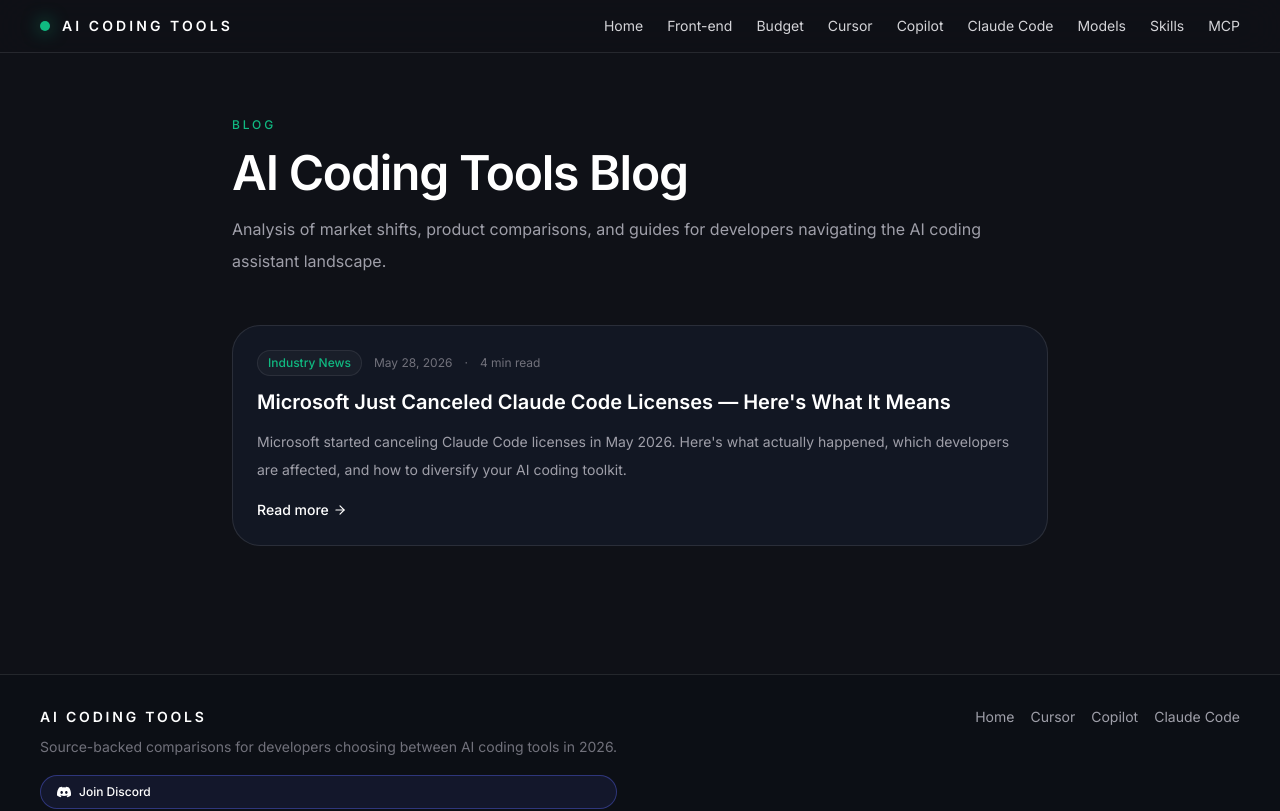
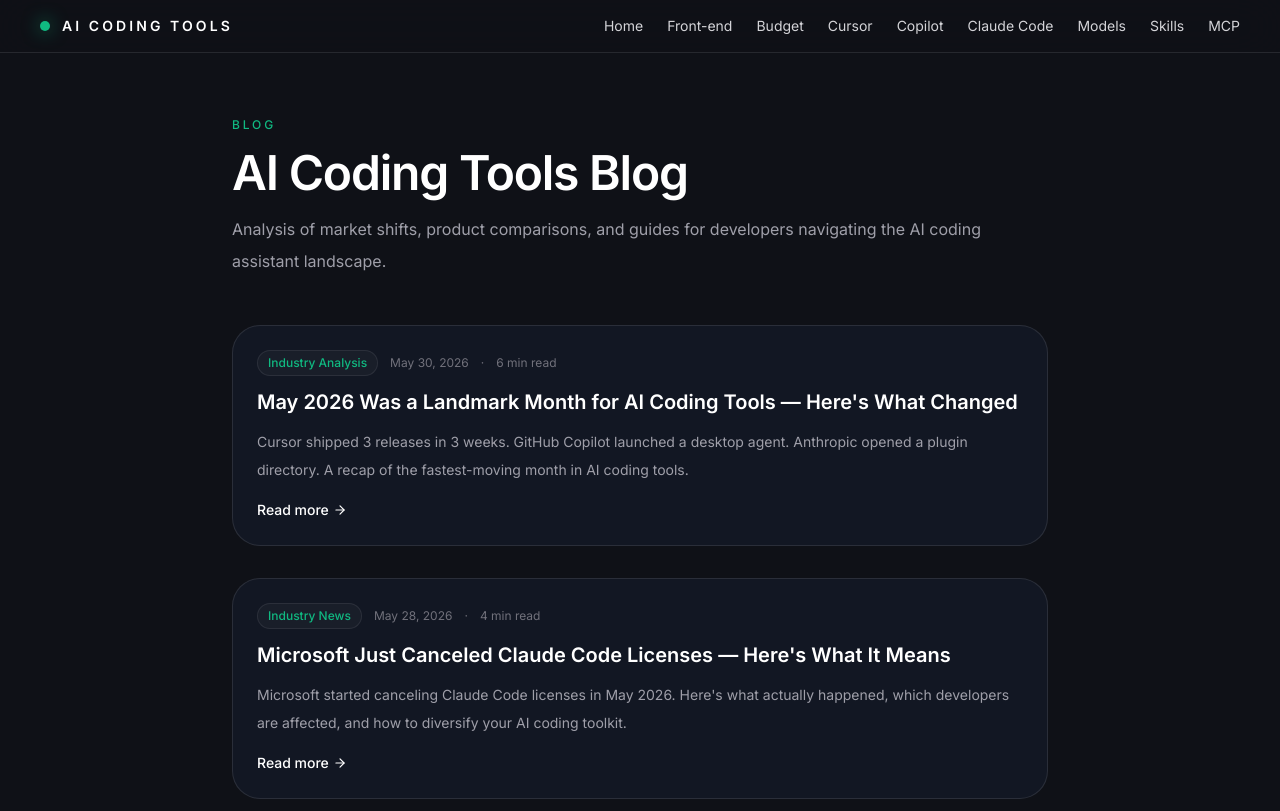
Before and after one commit to wubo1980/ai-coding-tools, a Next.js app: page /blog in a window 1280 px wide. Shown: the top 811 px of the page. Built offline with nearby package versions, Linux system fonts and the light colour scheme.

Commit message:
Add blog post: Cursor 3.5/3.6, Copilot Desktop Agent, May 2026 analysis

```diff
--- a/src/content/blog/index.ts
+++ b/src/content/blog/index.ts
@@ -74,7 +74,105 @@
   },
 };
 
-export const blogPosts: BlogPost[] = [claudeCodeCanceledPost];
+
+const cursor35Post: BlogPost = {
+  slug: "cursor-35-copilot-desktop-agent-may-2026",
+  title: "May 2026 Was a Landmark Month for AI Coding Tools — Here's What Changed",
+  description:
+    "Cursor shipped 3 releases in 3 weeks. GitHub Copilot launched a desktop agent. Anthropic opened a plugin directory. A recap of the fastest-moving month in AI coding tools.",
+  publishedAt: "May 30, 2026",
+  category: "Industry Analysis",
+  readTimeMinutes: 6,
+  content: `
+If the last three weeks of AI coding tool releases felt overwhelming, you weren't imagining it. May 2026 might be the most packed month the category has seen since the Copilot launch in 2021.
+
+Three events — Cursor's accelerate-three-releases cadence, GitHub Copilot's surprise desktop app, and Anthropic's official plugin directory — reshaped the landscape. Here's what happened and what it means for how you'll write code.
+
+---
+
+## Cursor: Three Releases in Three Weeks
+
+Cursor shipped versions 3.3, 3.5, and 3.6 back-to-back between May 7 and May 29. The velocity alone is notable, but the feature set is what changes the game.
+
+### Cursor 3.3 (May 7) — Parallel Agents and PR Review
+
+**Parallel agents (Build in Parallel):** Cursor's agent mode can now spawn async subagents that work on independent steps of a plan simultaneously. If a task has five independent sub-tasks — refactor Module A, update tests, bump the API client, regenerate docs, run lint fixes — Cursor orchestrates them in parallel instead of sequentially. The difference is hours of wall-clock time shaved off a complex session.
+
+**PR Review:** A new in-editor review surface where PRs can go from creation to merge without ever leaving Cursor. Combined with **Split PRs**, Cursor can land a large change as multiple focused pull requests rather than one monolith, making AI-generated changes easier for human reviewers to digest.
+
+### Cursor 3.5 (May 20) — Multi-Repo and No-Repo Automations
+
+Cursor Automations — always-on coding agents that run on a schedule or on events — got two major expansions:
+
+- **Multi-repo Automations:** An automation can now attach multiple repositories and reason across all of them. This is game-changing for microservice architectures where a single task (upgrade a shared library, deploy version consistency) touches five repos.
+- **No-Repo Automations:** Automations can now exist without any repository at all. Five pre-built templates ship out of the box: Slack digest, product analytics, FAQ responder, finance reports, and customer health monitoring.
+
+The automations now live in the Agents Window alongside standard agents, so you manage everything in one workspace.
+
+### Cursor 3.6 (May 29) — Auto-Review Run Mode
+
+The newest release, barely 24 hours old, introduces **Auto-review** — a run mode that dramatically reduces approval friction. Allowlisted shell, MCP, and Fetch tool calls run automatically. Sandboxable calls run in isolation. Everything else goes to a classifier subagent that decides whether to allow, retry differently, or ask for human approval.
+
+The result: Cursor can work for much longer stretches without pinging you, while still keeping unsafe operations gated.
+
+---
+
+## GitHub Copilot Desktop App (May 14) — A New Kind of Competition
+
+On May 14, GitHub quietly released the **GitHub Copilot app** in technical preview. This wasn't another IDE extension — it's a **standalone desktop agent workspace** that directly competes with Claude Code, Cursor's cloud agents, and OpenAI's Codex.
+
+Key features of the Copilot desktop app:
+
+- **GitHub-native context:** Sessions start from issues, PRs, prompts, or previous sessions. The session inbox surfaces what needs attention across connected repositories.
+- **Isolated sessions:** Each session gets its own branch, files, conversation, and task state. Work stays separated even when you have multiple things in motion.
+- **Steer, validate, ship:** Review the plan and diff, run commands, open previews, and land changes through pull request review — all without leaving the app.
+- **Workflows and skills:** Automate repeatable work like triage, dependency updates, release notes, and cleanup.
+
+For developers already living inside GitHub's ecosystem, this is a serious value proposition. The extension-based Copilot is still there, but the desktop app changes the conversation from "which plugin do I install" to "which agent workspace do I pick."
+
+---
+
+## Anthropic's Official Claude Code Plugins Directory
+
+Meanwhile, Anthropic launched an official plugin directory for Claude Code and Claude Cowork at [claude.com/plugins](https://claude.com/plugins/), backed by a GitHub repository at [anthropics/claude-plugins-official](https://github.com/anthropics/claude-plugins-official/) (28k+ stars already). The directory curates high-quality plugins — a move that echoes VS Code's extension marketplace strategy but applied to agent workflows.
+
+For Claude Code users, this means less time hunting for community plugins and more confidence that what you install is vetted. The plugin ecosystem is still early, but the structural play is smart: building a moat around the agent's capabilities rather than just the model.
+
+---
+
+## The May 2026 Landscape, Summarized
+
+### The competitive map now looks like this:
+
+| Category | Front-runners |
+|---|---|
+| **AI-native IDE** | Cursor (3.6), Windsurf |
+| **Agent workspace** | Copilot Desktop App, Claude Code, Codex (preview) |
+| **Multi-agent execution** | Cursor (parallel agents), Grok Build |
+| **Plugin ecosystems** | Claude Plugins (official), Cursor Marketplace, MCP servers |
+
+### What this means for developers:
+
+**If you use Cursor:** You're in a good spot. The 3.3 → 3.6 acceleration shows Anysphere is shipping faster than ever. Multi-repo automations and auto-review are genuinely useful additions, not fluff.
+
+**If you use Copilot:** The desktop app changes the game. It's no longer just inline completions — Copilot now has a real agent workspace. This is probably the most important Copilot release since the original launch.
+
+**If you use Claude Code:** The plugin directory ecosystem is a positive signal. Anthropic is investing in platform stickiness, not just model quality. Keep an eye on how quickly the plugin ecosystem matures.
+
+**The bottom line:** May 2026 was the month AI coding tools stopped being about just the IDE plugin. The battle has moved to **agent workspaces, cross-repo reasoning, and ecosystem depth**. Pick your tools accordingly.
+
+---
+
+*This analysis was published on May 30, 2026. Check our [comparison table](/ "AI Coding Tools Comparison") for the latest pricing and tool data, or dive into individual tool reviews for [Cursor](/tool/cursor) and [Copilot](/tool/copilot).*
+  `.trim(),
+  seo: {
+    title: "May 2026: Cursor 3.5/3.6, Copilot Desktop Agent, Claude Code Plugins | AI Coding Tools",
+    description:
+      "Cursor shipped 3 releases in 3 weeks. GitHub Copilot launched a desktop agent. Anthropic opened a plugin directory. A complete May 2026 recap.",
+    canonicalPath: "/blog/cursor-35-copilot-desktop-agent-may-2026",
+  },
+};
+export const blogPosts: BlogPost[] = [cursor35Post, claudeCodeCanceledPost];
 
 export function getBlogPostsByNewest(): BlogPost[] {
   return [...blogPosts].sort(
```
